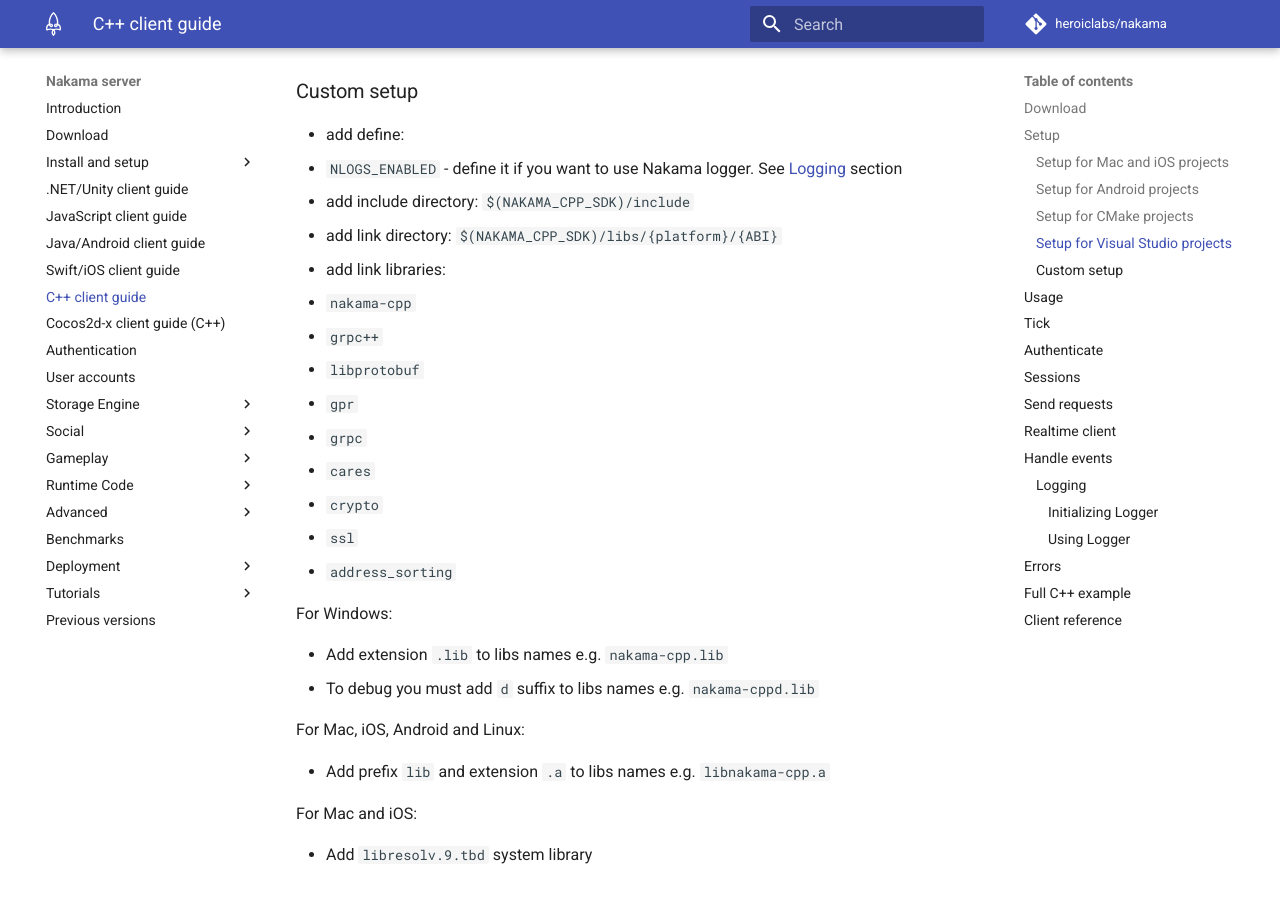
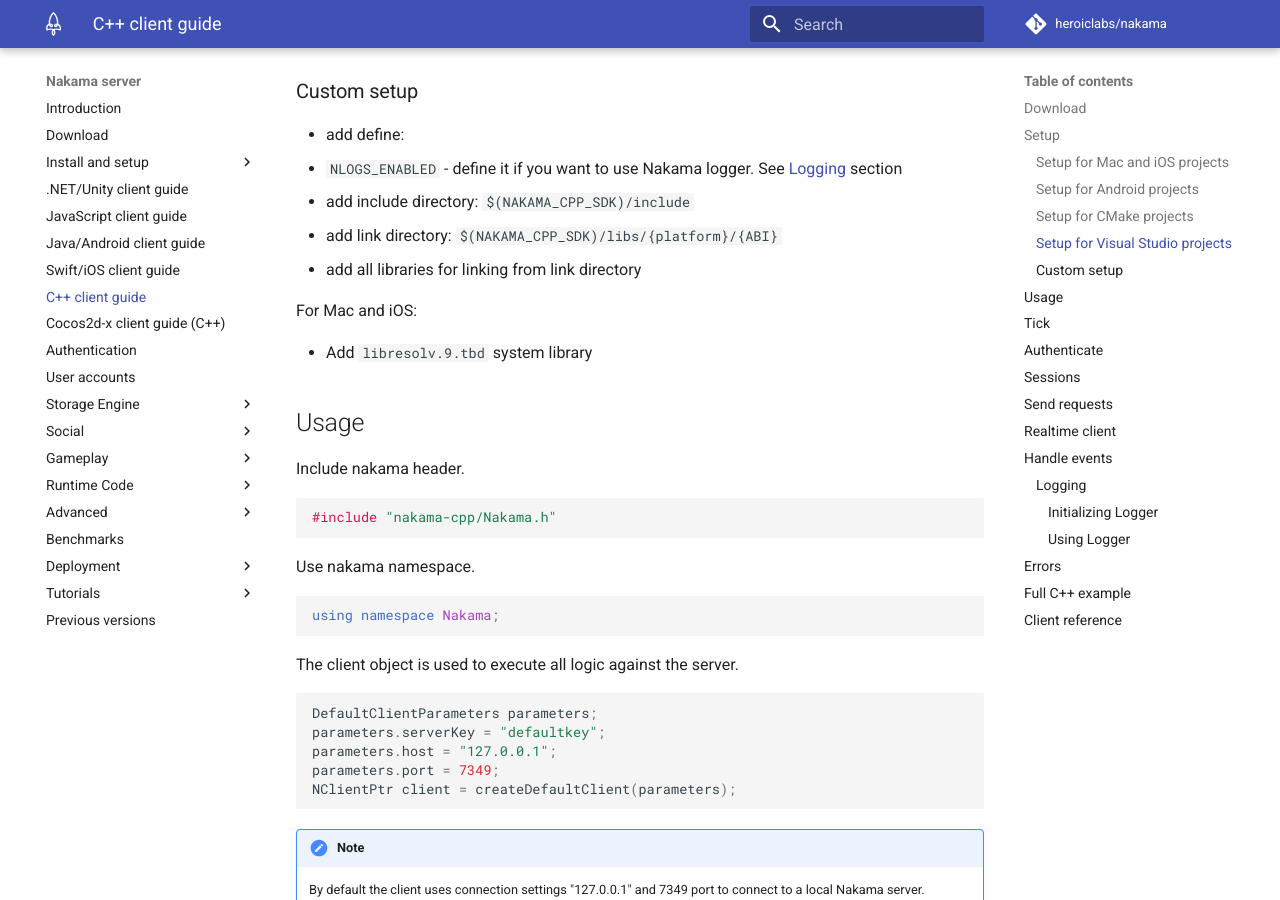
Before and after one commit to heroiclabs/nakama-docs, an MkDocs documentation site: the page built from docs/cpp-client-guide.md, in a window 1280 px wide and 900 px high, scrolled down 1876 px. Built offline with MkDocs 1.6.1 and Material for MkDocs 9.7.7, drawn with Linux system fonts in a browser that asks for light colours; comment, search, counter and statistics services are not loaded; old or Windows-style settings are respelled for this version of MkDocs.

Commit message:
update cpp-client-guide.md

```diff
--- a/docs/cpp-client-guide.md
+++ b/docs/cpp-client-guide.md
@@ -27,7 +27,7 @@
 
 ### Setup for Android projects
 
-If you use `CMake` then see [Setup for CMake projects](#Setup-for-CMake-projects) section.
+If you use `CMake` then see [Setup for CMake projects](#setup-for-cmake-projects) section.
 
 If you use `ndk-build` then add following to your `Android.mk` file:
 
@@ -71,25 +71,7 @@
   - `NLOGS_ENABLED` - define it if you want to use Nakama logger. See [Logging](#logging) section
 - add include directory: `$(NAKAMA_CPP_SDK)/include`
 - add link directory: `$(NAKAMA_CPP_SDK)/libs/{platform}/{ABI}`
-- add link libraries:
-  - `nakama-cpp`
-  - `grpc++`
-  - `libprotobuf`
-  - `gpr`
-  - `grpc`
-  - `cares`
-  - `crypto`
-  - `ssl`
-  - `address_sorting`
-
-For Windows:
-
-- Add extension `.lib` to libs names e.g. `nakama-cpp.lib`
-- To debug you must add `d` suffix to libs names e.g. `nakama-cppd.lib`
-
-For Mac, iOS, Android and Linux:
-
-- Add prefix `lib` and extension `.a` to libs names e.g. `libnakama-cpp.a`
+- add all libraries for linking from link directory
 
 For Mac and iOS:
 
```
